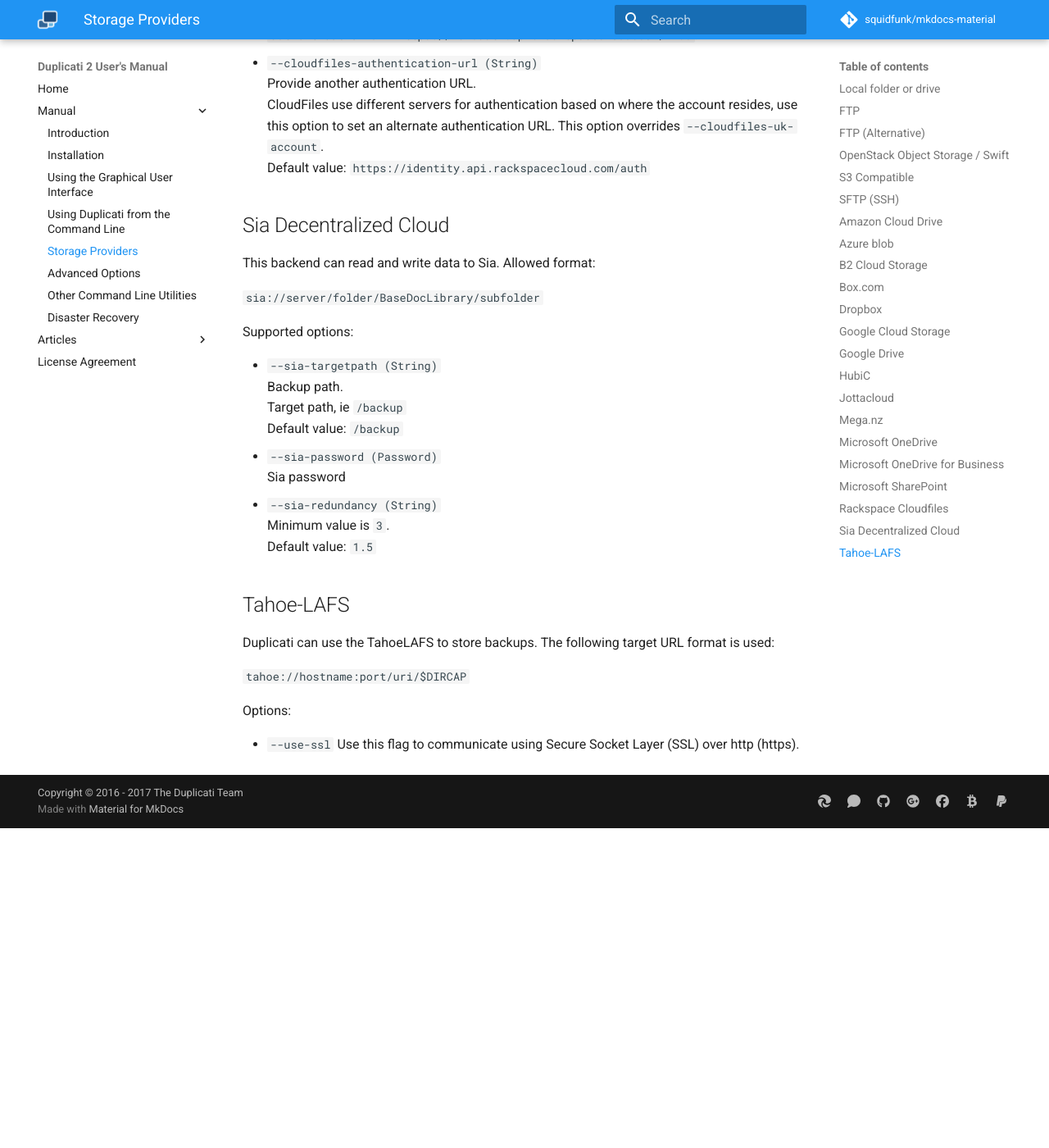
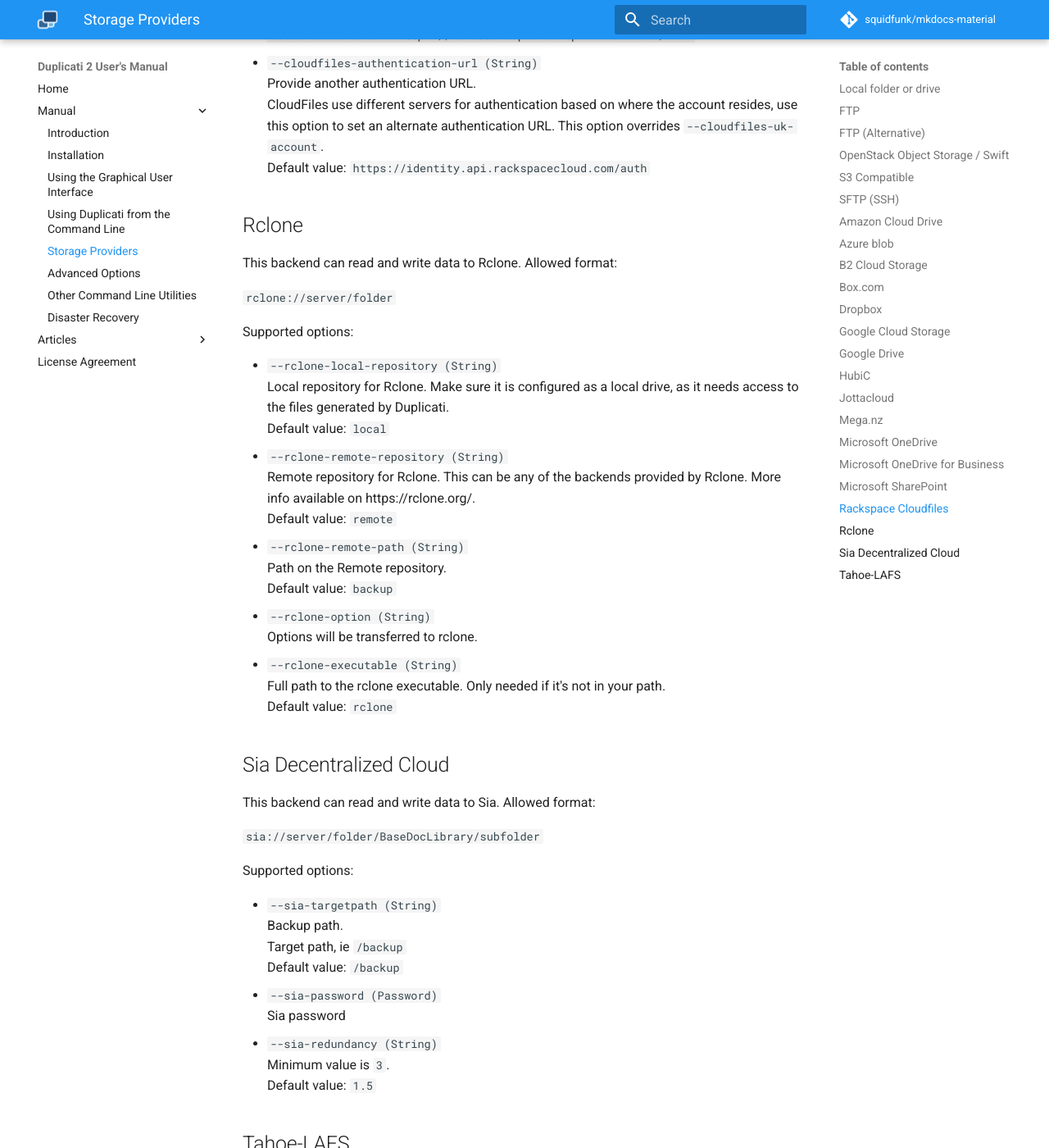
Before and after one commit to kees-z/DuplicatiDocs, an MkDocs documentation site: the page built from docs/05-storage-providers.md, in a window 1280 px wide and 1400 px high, scrolled down 18593 px. Shown: the whole window at 82% size. Built offline with MkDocs 1.6.1 and Material for MkDocs 9.7.7, drawn with Linux system fonts in a browser that asks for light colours; comment, search, counter and statistics services are not loaded; old or Windows-style settings are respelled for this version of MkDocs; before the commit the page ends 19603 px from its top, so only the background shows below that.

Commit message:
Added Rclone Storage Provider.

```diff
--- a/docs/05-storage-providers.md
+++ b/docs/05-storage-providers.md
@@ -575,6 +575,29 @@ Provide another authentication URL.
 CloudFiles use different servers for authentication based on where the account resides, use this option to set an alternate authentication URL. This option overrides `--cloudfiles-uk-account`.
 Default value: `https://identity.api.rackspacecloud.com/auth`
 
+## Rclone
+
+This backend can read and write data to Rclone. Allowed format:
+
+`rclone://server/folder`
+
+Supported options:
+
+* `--rclone-local-repository (String)`
+Local repository for Rclone. Make sure it is configured as a local drive, as it needs access to the files generated by Duplicati.
+Default value: `local`
+* `--rclone-remote-repository (String)`
+Remote repository for Rclone. This can be any of the backends provided by Rclone. More info available on https://rclone.org/.
+Default value: `remote`
+* `--rclone-remote-path (String)`
+Path on the Remote repository.
+Default value: `backup`
+* `--rclone-option (String)`
+Options will be transferred to rclone.
+* `--rclone-executable (String)`
+Full path to the rclone executable. Only needed if it's not in your path.
+Default value: `rclone`
+
 ## Sia Decentralized Cloud
 
 This backend can read and write data to Sia. Allowed format:
```
